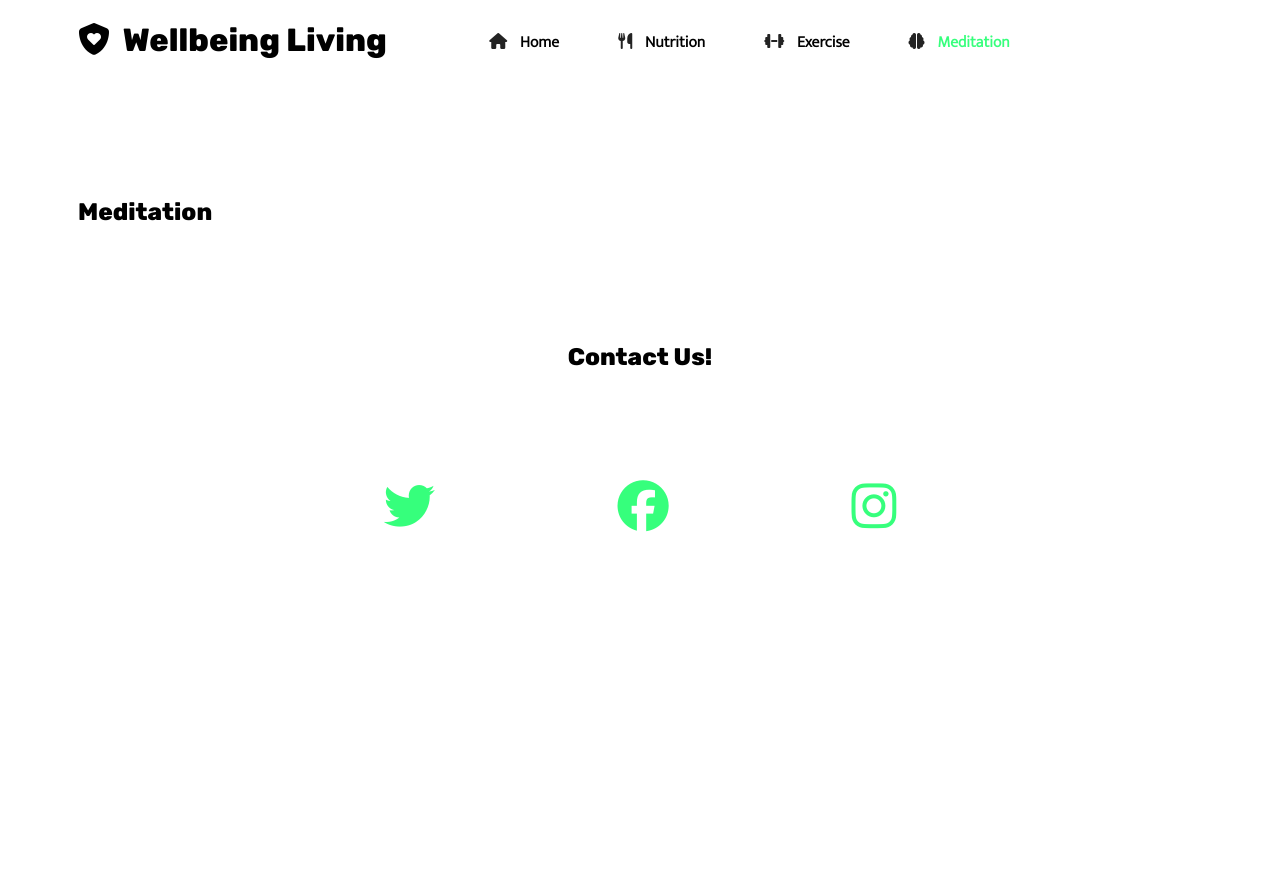
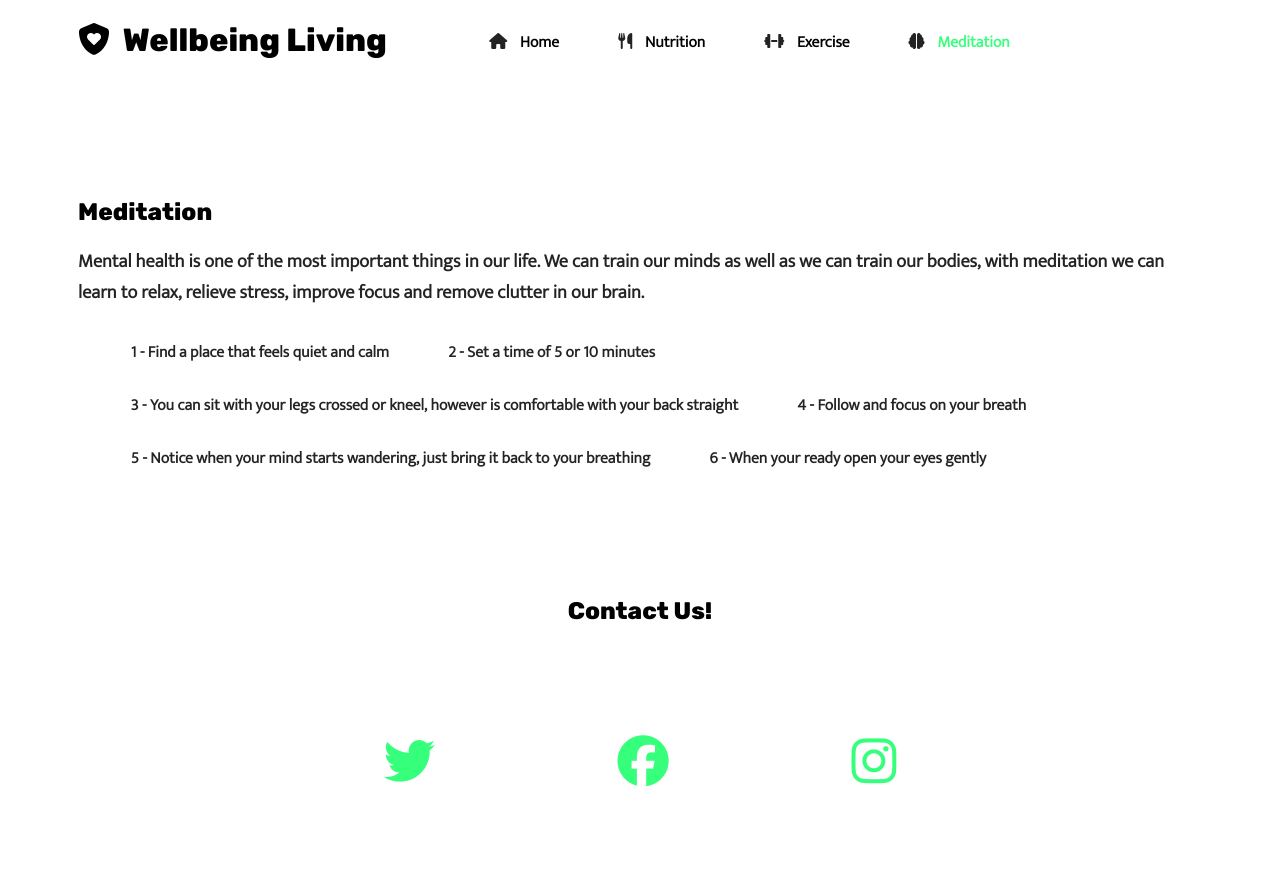
Before and after one commit to meija1/wellbeing-living, a plain HTML site: page meditation.html in a window 1280 px wide. Before the commit the page ends 800 px from the top, so only its background shows below. Drawn offline with Linux system fonts and the light colour scheme.

Commit message:
Add h3 and list to meditation webpage

```diff
--- a/meditation.html
+++ b/meditation.html
@@ -21,6 +21,15 @@
     </div>
     <div class="column"></div>
     <h2>Meditation</h2>
+    <h3>Mental health is one of the most important things in our life. We can train our minds as well as we can train our bodies, with meditation we can learn to relax, relieve stress, improve focus and remove clutter in our brain.</h3>
+        <ol id="medit-list">
+            <li>1 - Find a place that feels quiet and calm</li>
+            <li>2 - Set a time of 5 or 10 minutes</li>
+            <li>3 - You can sit with your legs crossed or kneel, however is comfortable with your back straight</li>
+            <li>4 - Follow and focus on your breath</li>
+            <li>5 - Notice when your mind starts wandering, just bring it back to your breathing</li>
+            <li>6 - When your ready open your eyes gently</li>
+        </ol>
     <footer>
         <div class="footer">
             <h2>
```
Also changed, not shown: index.html (+0 -1 lines).
